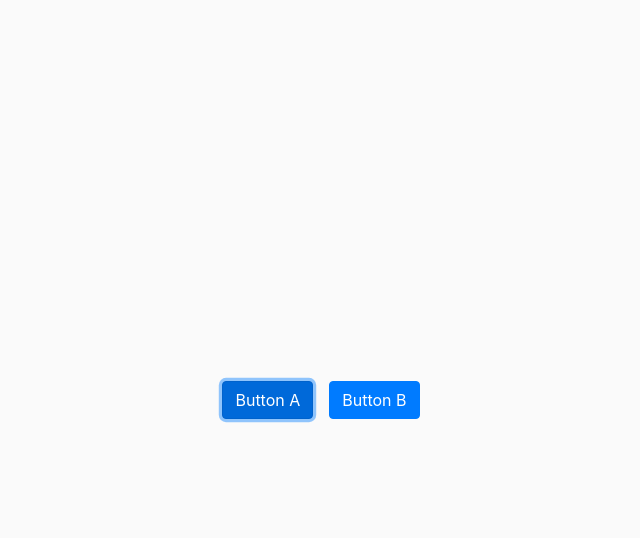
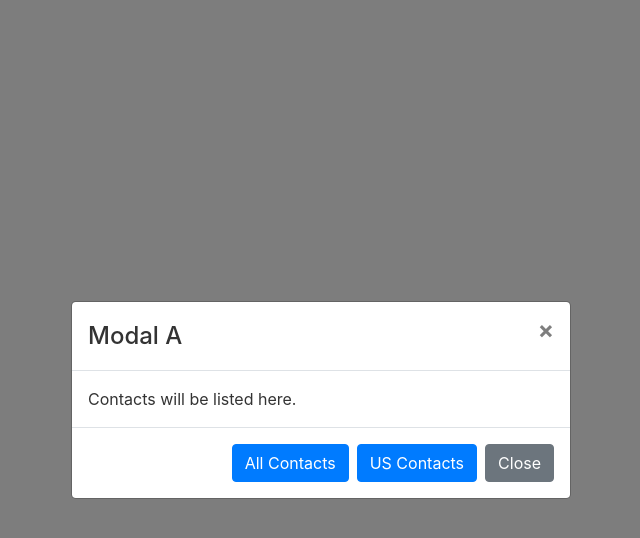
Before and after one commit to geocarlos/pastor-lines-react-test, a React (Create React App) app: page / in a window 1280 px wide. Both pictures are taken after a click on the button "Button A". Shown: the top 538 px of the page, without its empty margins (319-959 px from the left). Built offline with nearby package versions, Linux system fonts and the light colour scheme.

Commit message:
Add modals a and b

```diff
--- /dev/null
+++ b/src/containers/CustomModal.jsx
@@ -0,0 +1,35 @@
+import React from 'react';
+import './Main.scss';
+import { Modal, Button } from 'react-bootstrap';
+
+const CustomModal = ({ show, setShow, buttonLabels, _key }) => {
+	const handleClose = () => {
+		console.log(show);
+		setShow(previous => ({ ...previous, [_key]: false }));
+	}
+	return (
+		<>
+			<Modal
+				show={show}
+				onHide={handleClose}
+				backdrop="static"
+				keyboard={false}
+				centered
+			>
+				<Modal.Header closeButton>
+					<Modal.Title>Modal {_key.toUpperCase()}</Modal.Title>
+				</Modal.Header>
+				<Modal.Body>
+					Contacts will be listed here.
+        </Modal.Body>
+				<Modal.Footer>
+					<Button variant="primary">{buttonLabels.a}</Button>
+					<Button variant="primary">{buttonLabels.b}</Button>
+					<Button variant="secondary" onClick={handleClose}>Close</Button>
+				</Modal.Footer>
+			</Modal>
+		</>
+	)
+}
+
+export default CustomModal;
--- a/src/containers/Main.jsx
+++ b/src/containers/Main.jsx
@@ -1,14 +1,25 @@
-import React from 'react';
+import React, { useState } from 'react';
 import './Main.scss';
 import { Button } from 'react-bootstrap';
+import Modal from './CustomModal';
+
+const buttonLabels = {
+	a: 'All Contacts', b: 'US Contacts'
+}
 
 const Main = () => {
+	const [show, setShow] = useState({
+		a: false,
+		b: false
+	});
 	return (
 		<>
 			<div className="button-container">
-				<Button>Button A</Button>
-				<Button>Button B</Button>
+				<Button onClick={() => setShow(previous => ({...previous, a: true}))}>Button A</Button>
+				<Button onClick={() => setShow(previous => ({...previous, b: true}))}>Button B</Button>
 			</div>
+			<Modal {...{ show: show.a, setShow, _key: 'a', buttonLabels }} />
+			<Modal {...{ show: show.b, setShow, _key: 'b', buttonLabels }} />
 		</>
 	)
 }
```
Also changed, not shown: 1 other file (tests, documents, lock files or other folders).
